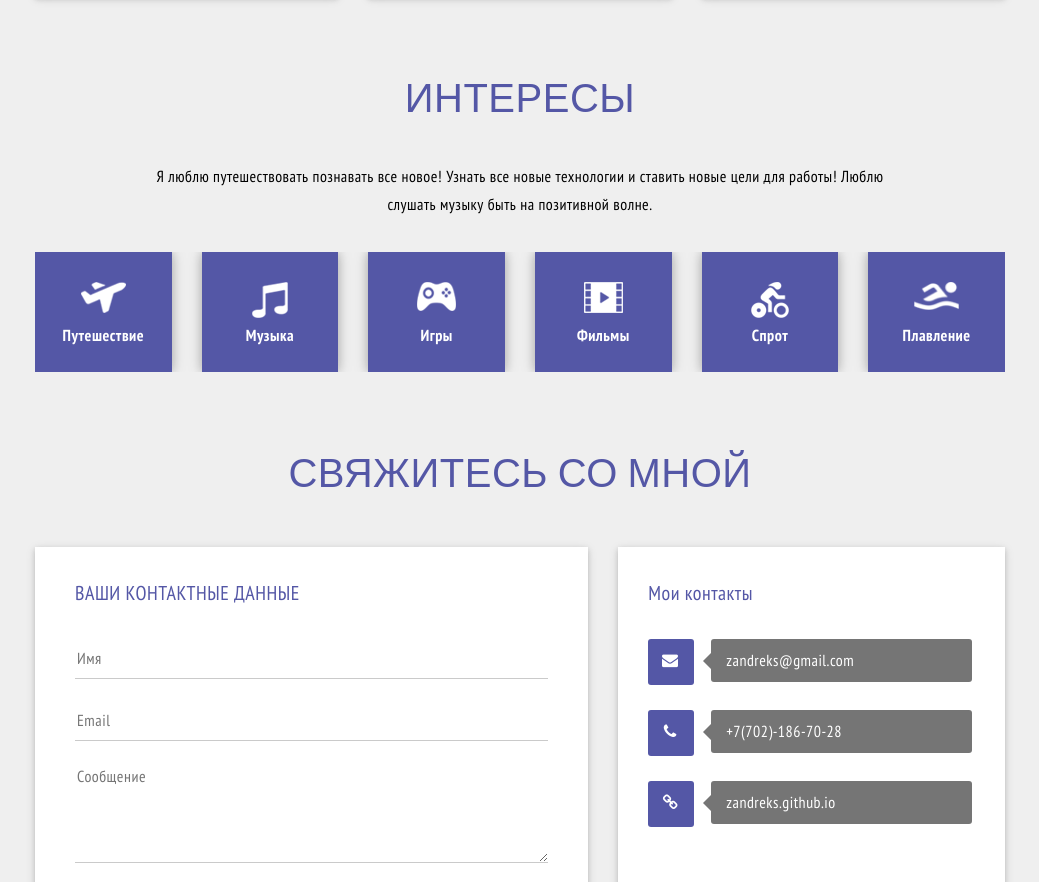
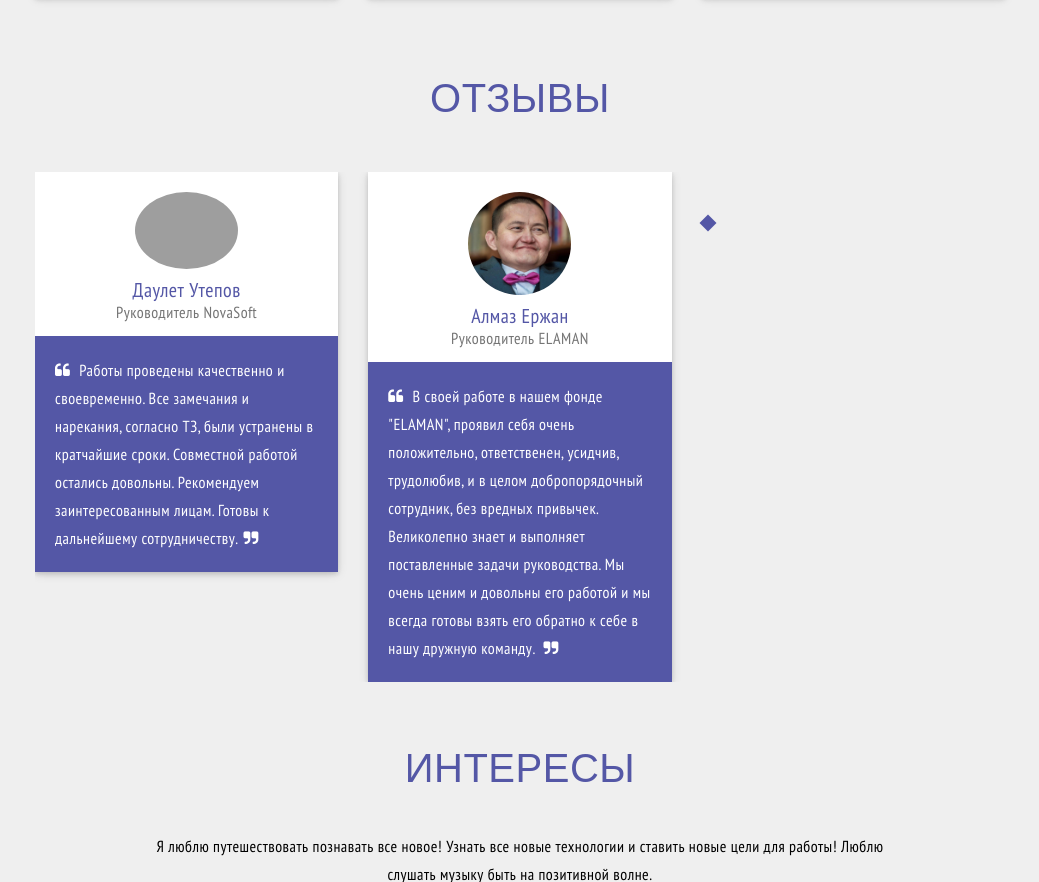
Before and after one commit to Zandreks/Zandreks.github.io, a website: page src/index.html in a window 1280 px wide. Shown: the part 3838-4720 px from the top of the page, without its empty margins (120-1159 px from the left). Drawn offline with nearby package versions, Linux system fonts and the light colour scheme; files that its build step writes are made by us from their sources; grey boxes are pictures that could not be loaded; files whose address does not match are found by name.

Commit message:
Отзывы

```diff
--- a/src/index.html
+++ b/src/index.html
@@ -717,7 +717,51 @@
 					<div class="clearfix"></div>
 				</div>
 			</section>
+				<!-- #TESTIMONIALS# -->
+				<section id="testimonials" class="section section-testimonials wow fadeInUp" data-wow-offset="40">
+					<div class="header-section">
+						<h2 class="h2-section">Отзывы</h2>
+					</div>
+				    <div class="swiper-container">
+				        <div class="swiper-wrapper">
+				        	<!-- single testimonial -->
+				            <div class="swiper-slide">
+				            	<div class="personal-info">
+				            		<img src="https://www.rfbr.ru/rffi/social/templates/default/-img/user/1852.jpg" alt="">
+				            		<h3>Даулет Утепов</h3>
+				            		<span>Руководитель NovaSoft</span>
+				            	</div>
+				            	<div class="personal-text">
+								<p><i class="fa fa-quote-left"></i>
+									Работы проведены качественно и своевременно.
+Все замечания и нарекания, согласно ТЗ, были устранены в кратчайшие сроки.
+Совместной работой остались довольны.
+Рекомендуем заинтересованным лицам.
+Готовы к дальнейшему сотрудничеству.<i class="fa fa-quote-right"></i></p>
+				            	</div>
+				            </div>
+				            <!-- / single testimonial -->
+				            <!-- single testimonial -->
+				            <div class="swiper-slide">
+				            	<div class="personal-info">
+				            		<img src="images/almaz.jpg" alt="">
+				            		<h3>Алмаз Ержан</h3>
+				            		<span>Руководитель ELAMAN</span>
+				            	</div>
+				            	<div class="personal-text">
+								<p><i class="fa fa-quote-left"></i>
+									В своей работе в нашем фонде "ELAMAN", проявил себя очень положительно, ответственен, усидчив, трудолюбив, и в целом добропорядочный сотрудник, без вредных привычек. Великолепно знает и выполняет поставленные задачи руководства.
+									Мы очень ценим и довольны его работой и мы всегда готовы взять его обратно к себе в нашу дружную команду.
+									<i class="fa fa-quote-right"></i></p>
+				            	</div>
+				            </div>
 
+				        <!-- Add Pagination -->
+				        <div class="swiper-pagination">
+				        	<!-- span -->
+				        </div>
+				    </div>
+				</section>
 			<!-- #INTERESTS# -->
 			<section id="interests" class="section section-interests wow fadeInUp" data-wow-offset="40">
 				<div class="header-section">
```
Also changed, not shown: index.html (+1 -1 lines), images/almaz.jpg (added), src/images/almaz.jpg (added).
